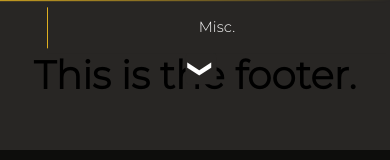
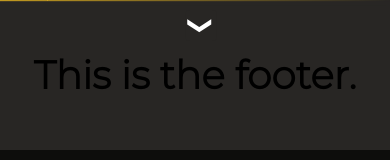
Before and after one commit to ZebraSeller/boyang-portfolio-2, a React (Create React App) app: page / in a window 390 px wide. Shown: the top 160 px of the page. Built offline with nearby package versions, Linux system fonts and the light colour scheme.

Commit message:
Changed nav_bar collapse behavior for mobile

```diff
--- a/src/general_comps/nav_bar.css
+++ b/src/general_comps/nav_bar.css
@@ -95,6 +95,7 @@
   #hide-button {
     transform: rotateZ(90deg);
     width: 8vw;
+    margin-top: 1vw;
     padding-top: 2vw;
     padding-bottom: 2vw;
     border-radius: 1vw;
--- a/src/general_comps/nav_bar.js
+++ b/src/general_comps/nav_bar.js
@@ -36,7 +36,7 @@ let navBarHidden = false;
 function hideNavBar() {
 	if (window.innerHeight > window.innerWidth) {//case: screen orientation portrait
 		if (navBarHidden === false) {
-			document.getElementById("button-container").style.transform ="translateY(-82.5%)";
+			document.getElementById("button-container").style.transform ="translateY(-98.1%)";
 			document.getElementById("zb-icon").style.paddingRight="0.5vw";
 			document.getElementById("zb-icon").style.transform ="translateY(-36vh)";
 			document.getElementById("bottom-bar").style.transform ="translateY(-36vh)";
```
